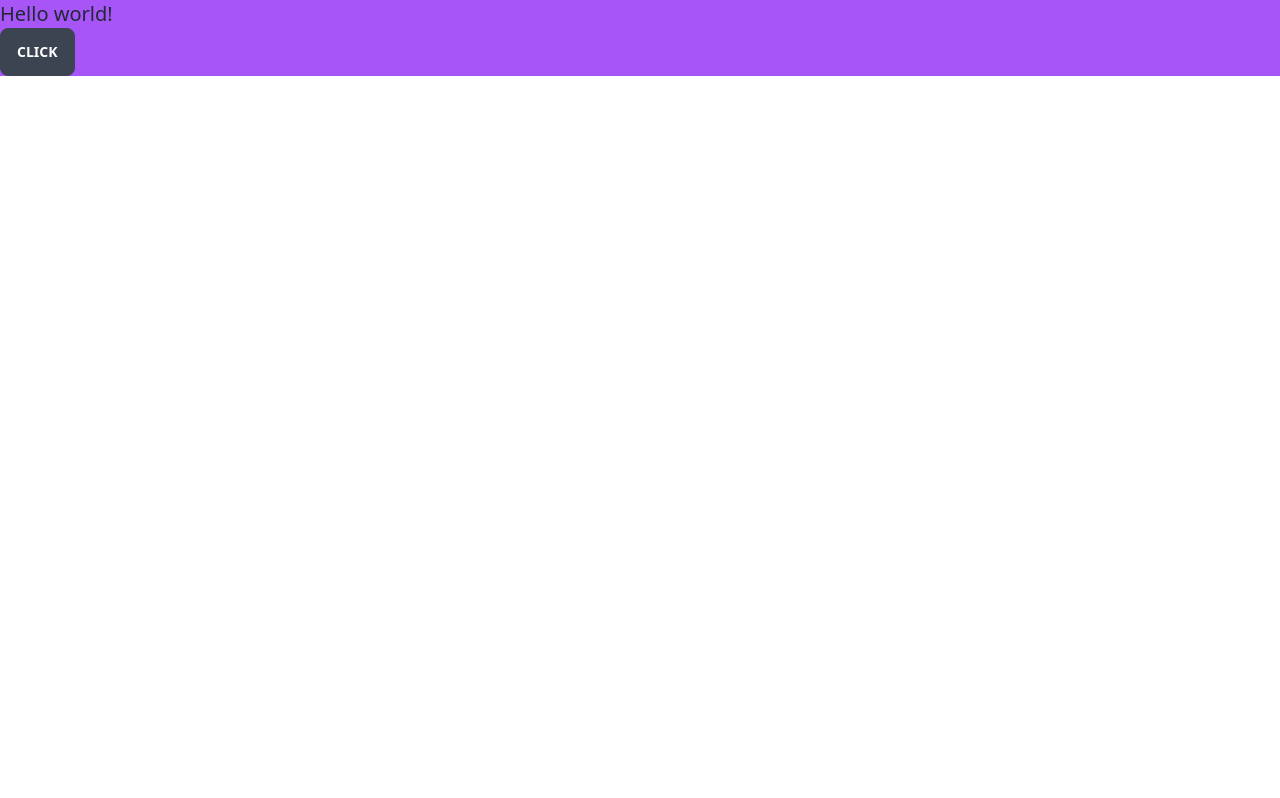
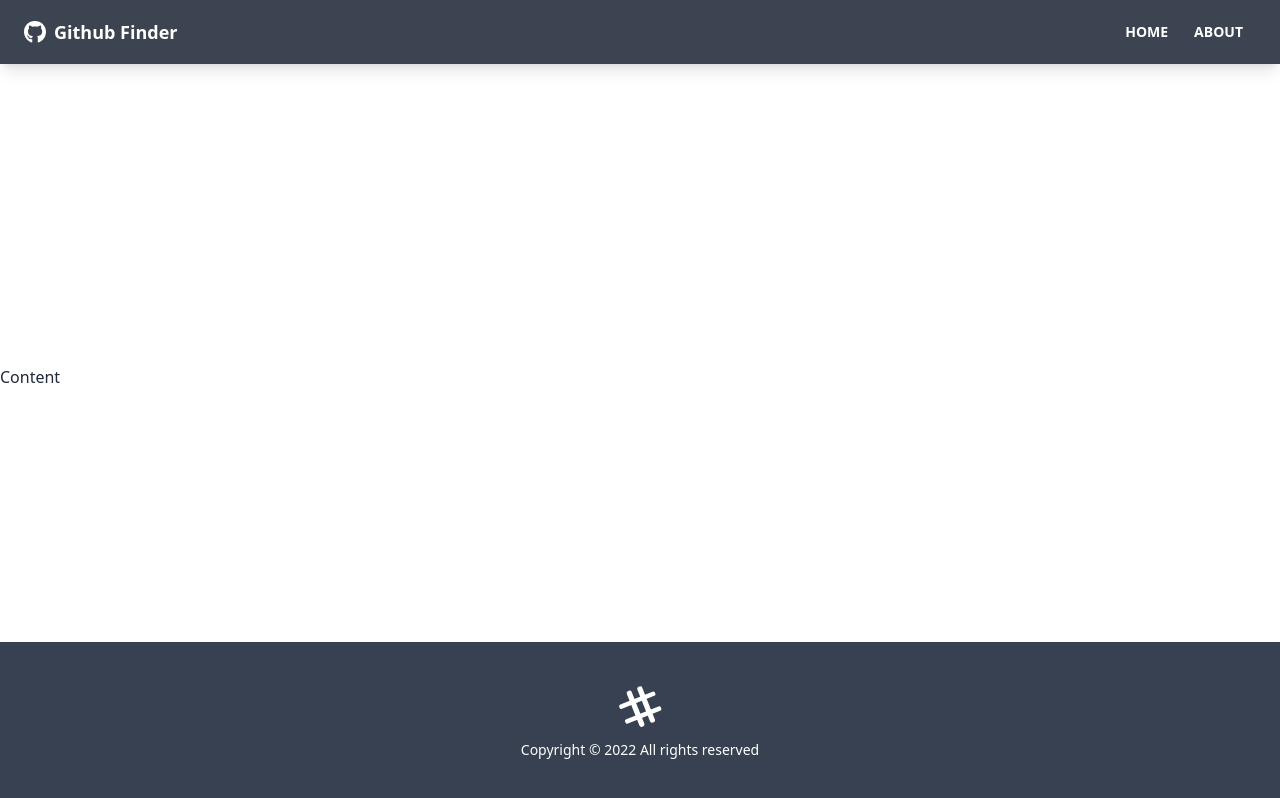
Before and after one commit to vajaganidhanesh/github-finder, a React (Create React App) app: page / in a window 1280 px wide. Built offline with nearby package versions, Linux system fonts and the light colour scheme; the HTML template or start-up script is replaced by a standard one.

Commit message:
navigation and footer components has been done

```diff
--- a/package.json
+++ b/package.json
@@ -11,6 +11,7 @@
     "react": "^18.2.0",
     "react-dom": "^18.2.0",
     "react-icons": "^4.7.1",
+    "react-router-dom": "^6.4.5",
     "react-scripts": "5.0.1",
     "web-vitals": "^2.1.4"
   },
--- a/src/App.js
+++ b/src/App.js
@@ -1,12 +1,18 @@
-
+import {BrowserRouter as Router,Route} from 'react-router-dom'
+import Navigation from './Component/Navigation';
+import Footer from './Component/Footer';
 function App() {
   return (
-    <div className="bg-purple-500">
-      <h1 className="text-xl">
-      Hello world!
-    </h1>
-    <button className="btn">click</button>
-    </div>
+    <Router>
+      <div className='flex flex-col justify-between h-screen'>
+        <Navigation/>
+
+        <main>Content</main>
+
+        <Footer/>
+      </div>
+
+    </Router>
   );
 }
 
--- /dev/null
+++ b/src/Component/Footer.jsx
@@ -0,0 +1,133 @@
+import React from 'react'
+function Footer() {
+    const footeryear = new Date().getFullYear()
+  return (
+    <footer className="footer p-10 bg-gray-700 text-primary-content footer-center">
+      <div>
+        <svg
+          width="50"
+          height="50"
+          viewBox="0 0 650 650"
+          fill="none"
+          xmlns="http://www.w3.org/2000/svg"
+        >
+          <g filter="url(#filter0_d_201_13)">
+            <rect
+              x="143.394"
+              y="128.187"
+              width="68"
+              height="500"
+              rx="29"
+              transform="rotate(-21.6919 143.394 128.187)"
+              fill="white"
+            />
+            <rect
+              x="280.914"
+              y="73.4839"
+              width="68"
+              height="500"
+              rx="29"
+              transform="rotate(-21.6919 280.914 73.4839)"
+              fill="white"
+            />
+          </g>
+          <g filter="url(#filter1_d_201_13)">
+            <rect
+              x="46.5018"
+              y="301.256"
+              width="500"
+              height="59"
+              rx="24.5"
+              transform="rotate(-21.6919 46.5018 301.256)"
+              fill="white"
+            />
+            <rect
+              x="123.012"
+              y="493.597"
+              width="500"
+              height="59"
+              rx="24.5"
+              transform="rotate(-21.6919 123.012 493.597)"
+              fill="white"
+            />
+          </g>
+          <defs>
+            <filter
+              id="filter0_d_201_13"
+              x="148.052"
+              y="60.7036"
+              width="366.905"
+              height="531.418"
+              filterUnits="userSpaceOnUse"
+              color-interpolation-filters="sRGB"
+            >
+              <feFlood flood-opacity="0" result="BackgroundImageFix" />
+              <feColorMatrix
+                in="SourceAlpha"
+                type="matrix"
+                values="0 0 0 0 0 0 0 0 0 0 0 0 0 0 0 0 0 0 127 0"
+                result="hardAlpha"
+              />
+              <feOffset dy="4" />
+              <feGaussianBlur stdDeviation="2" />
+              <feComposite in2="hardAlpha" operator="out" />
+              <feColorMatrix
+                type="matrix"
+                values="0 0 0 0 0 0 0 0 0 0 0 0 0 0 0 0 0 0 0.25 0"
+              />
+              <feBlend
+                mode="normal"
+                in2="BackgroundImageFix"
+                result="effect1_dropShadow_201_13"
+              />
+              <feBlend
+                mode="normal"
+                in="SourceGraphic"
+                in2="effect1_dropShadow_201_13"
+                result="shape"
+              />
+            </filter>
+            <filter
+              id="filter1_d_201_13"
+              x="49.8159"
+              y="123.762"
+              width="552.586"
+              height="416.051"
+              filterUnits="userSpaceOnUse"
+              color-interpolation-filters="sRGB"
+            >
+              <feFlood flood-opacity="0" result="BackgroundImageFix" />
+              <feColorMatrix
+                in="SourceAlpha"
+                type="matrix"
+                values="0 0 0 0 0 0 0 0 0 0 0 0 0 0 0 0 0 0 127 0"
+                result="hardAlpha"
+              />
+              <feOffset dy="4" />
+              <feGaussianBlur stdDeviation="2" />
+              <feComposite in2="hardAlpha" operator="out" />
+              <feColorMatrix
+                type="matrix"
+                values="0 0 0 0 0 0 0 0 0 0 0 0 0 0 0 0 0 0 0.25 0"
+              />
+              <feBlend
+                mode="normal"
+                in2="BackgroundImageFix"
+                result="effect1_dropShadow_201_13"
+              />
+              <feBlend
+                mode="normal"
+                in="SourceGraphic"
+                in2="effect1_dropShadow_201_13"
+                result="shape"
+              />
+            </filter>
+          </defs>
+        </svg>
+        <p>Copyright &copy; {footeryear} All rights reserved</p>
+      </div>
+    </footer>
+  );
+}
+
+export default Footer
--- /dev/null
+++ b/src/Component/Navigation.jsx
@@ -0,0 +1,35 @@
+import {FaGithub} from 'react-icons/fa'
+import {Link} from 'react-router-dom'
+import PropTypes from 'prop-types';
+
+function Navigation({title}) {
+  return (
+    <nav className='navbar mb-12 shadow-lg bg-neutral text-neutral-content'>
+        <div className='container mx-auto'>
+            <div className="flex-none px-2 mx-2">
+                <FaGithub className='inline pr-2 text-3xl'/>
+                <Link to='/' className='text-lg font-bold align-middle'>{title}</Link>
+            </div>
+
+            <div className="flex-1 px-2 mx-2">
+                <div className="flex justify-end">
+                    <Link to='/' className='btn btn-ghost btn-sm rounded-btn'>Home</Link>
+                    <Link to='/about' className='btn btn-ghost btn-sm rounded-btn'>About</Link>
+                </div>
+            </div>
+        </div>
+
+    </nav>
+  )
+}
+
+Navigation.defaultProps = {
+    title:'Github Finder'
+}
+
+Navigation.propTypes = {
+    title:PropTypes.string
+}
+
+
+export default Navigation
```
Also changed, not shown: src/assets/hashsvg.svg (added), 1 other file (tests, documents, lock files or other folders).
